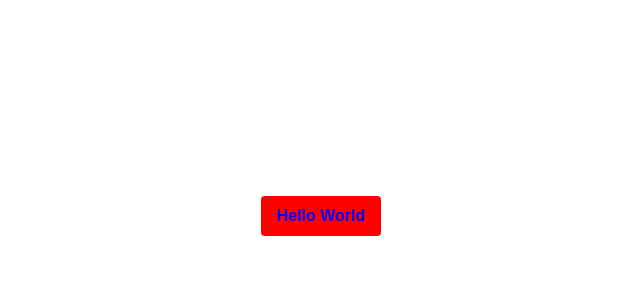
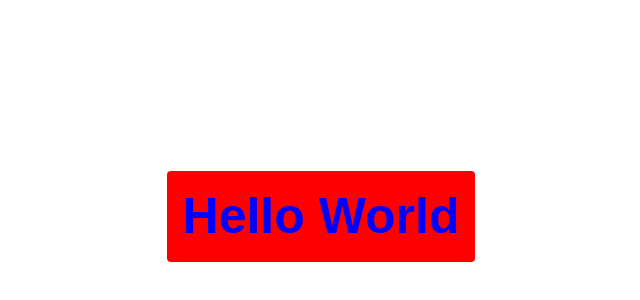
Before and after one commit to tomyok/curso-typescript-react, a Next.js app: page / in a window 1280 px wide. Shown: the part 184-484 px from the top of the page, without its empty margins (319-959 px from the left). Built offline with nearby package versions, Linux system fonts and the light colour scheme.

Commit message:
Agregando props css al componente button con React.CSSProperties en el type ButtonProps. Pasando como prop style los estilos.

```diff
--- a/src/app/page.tsx
+++ b/src/app/page.tsx
@@ -1,23 +1,24 @@
 type ButtonProps = {
-  backgroundColor?: string;
-  color: string;
+  style: React.CSSProperties;
   text: string;
 }
 
-function Button({backgroundColor, color, text}: ButtonProps) {
+function Button({style, text}: ButtonProps) {
 
   return (
-    <button className="btn" style={{
-      backgroundColor,
-      color
-    }}>{text}</button>
+    <button className="btn" style={style}>{text}</button>
   )
 }
 
 function page() {
   return (
     <div>
-      <Button backgroundColor="red" color="blue" text="Hello World"
+      <Button style={{
+        backgroundColor:"red",
+        color:"blue",
+        fontSize:"50px"
+      }}
+      text="Hello World"
       />
     </div>
   )
```
